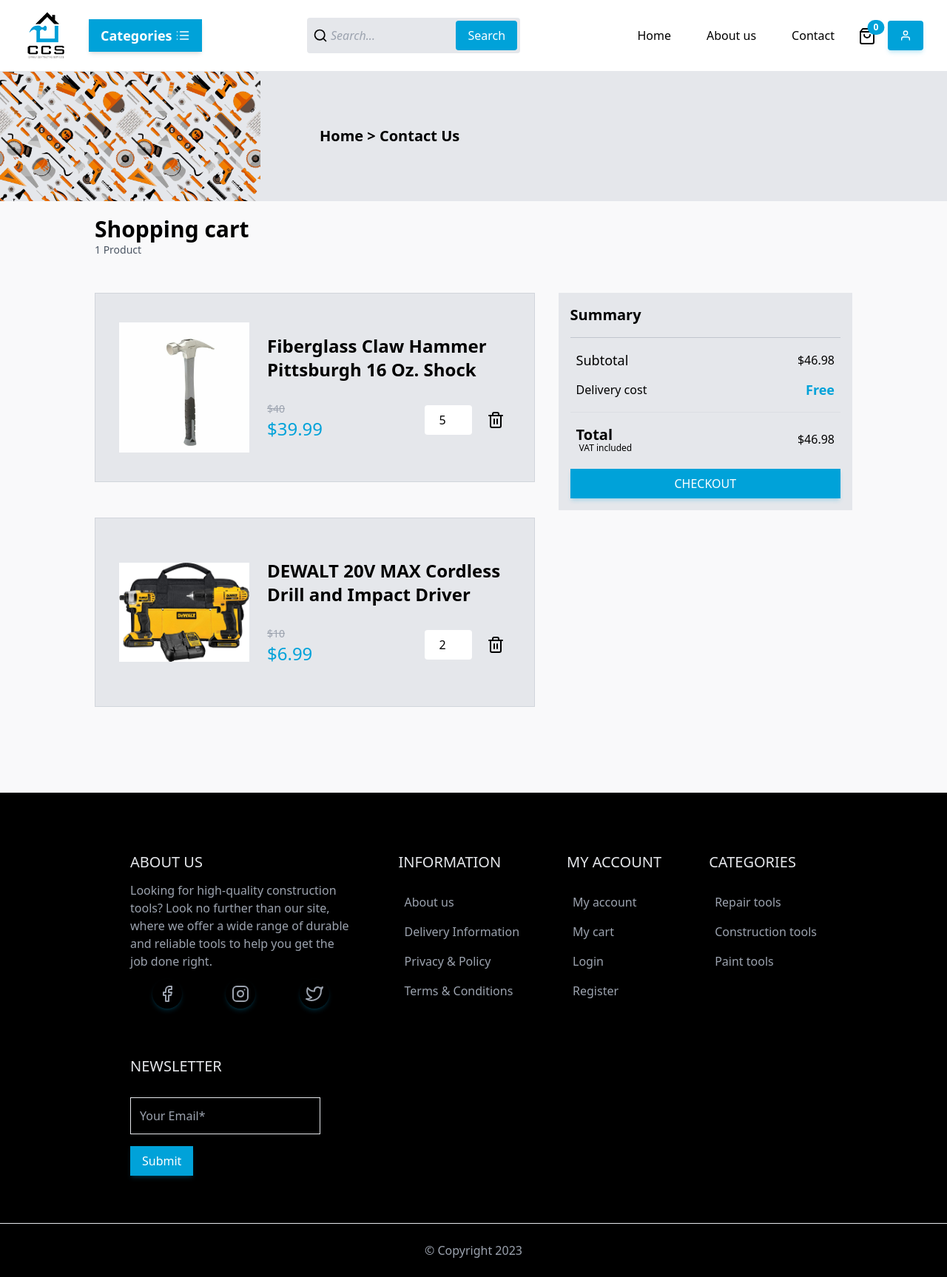
After one commit to karimmasri-0/CCS, a PHP site: page /checkout.php in a window 1280 px wide. The commit adds this page. Shown: the whole page at 74% size. Run offline with PHP 8.4, Linux system fonts and the light colour scheme; some libraries are stand-ins or nearby versions.

Commit message:
checkout page

```diff
--- /dev/null
+++ b/checkout.php
@@ -0,0 +1,72 @@
+<?php require_once('header.php');
+$products = [
+    ['name' => 'Fiberglass Claw Hammer Pittsburgh 16 Oz. Shock', 'old_price' => 40, 'new_price' => 39.99, 'in_stock' => true, 'image' => 'images/hammer.jpg', 'qty' => 5],
+    ['name' => 'DEWALT 20V MAX Cordless Drill and Impact Driver', 'old_price' => 10, 'new_price' => 6.99, 'in_stock' => true, 'image' => 'images/tools.jpg', 'qty' => 2],
+];
+?>
+<section class=" mx-32 my-5">
+    <h1 class=" text-3xl font-bold">Shopping cart</h1>
+    <div class="mt-0 text-gray-600 text-sm">1 Product</div>
+    <div class="flex items-start gap-8 mt-12">
+        <div class="flex flex-col gap-12 w-3/5 ">
+            <?php for ($i = 0; $i < count($products); $i++) {
+                echo '
+        <div class="p-8 bg-gray-200 flex items-center h-64 gap-6 border border-gray-300">
+            <img alt="product" class="w-44" src="' . $products[$i]['image'] . '"/>
+            <div class="">
+                <div class="text-2xl mb-6 font-semibold">' . $products[$i]['name'] . '</div>
+                <div class="flex items-center justify-between">
+                    <div>
+                        <del class="text-sm text-gray-400">$' . $products[$i]['old_price'] . '</del>
+                        <div class="text-2xl text-[#00a2d9]">$' . $products[$i]['new_price'] . '</div>
+                    </div>
+                    <div class="flex items-center gap-3">
+                        <input type="number" class="p-2 text-center w-16 rounded" value="' . $products[$i]['qty'] . '"/>
+                        <button class="p-2 hover:bg-white rounded-full transition-all"><svg xmlns="http://www.w3.org/2000/svg" width="24" height="24" viewBox="0 0 24 24" fill="none" stroke="currentColor" stroke-width="2" stroke-linecap="round" stroke-linejoin="round" class="feather feather-trash-2"><polyline points="3 6 5 6 21 6"></polyline><path d="M19 6v14a2 2 0 0 1-2 2H7a2 2 0 0 1-2-2V6m3 0V4a2 2 0 0 1 2-2h4a2 2 0 0 1 2 2v2"></path><line x1="10" y1="11" x2="10" y2="17"></line><line x1="14" y1="11" x2="14" y2="17"></line></svg></button>
+                    </div>
+                </div>
+            </div>
+        </div>';
+            }
+            ?>
+        </div>
+        <div class="p-4 bg-gray-200 w-2/5">
+            <div class="text-xl font-semibold">Summary</div>
+            <hr class="w-full my-4 h-px border-0 bg-gray-400/50">
+            <div class="flex items-center justify-between mx-2 mt-4 mb-2">
+                <div class="text-lg">Subtotal</div>
+                <div>
+                    <?php $total = 0;
+                    for ($i = 0; $i < count($products); $i++) {
+                        $total = $total + $products[$i]['new_price'];
+                    }
+                    echo '$' . $total; ?>
+                </div>
+            </div>
+            <div class="flex items-center justify-between mx-2 mt-3 mb-2">
+                <div class="">Delivery cost</div>
+                <div class="text-[#00a2d9] text-lg font-semibold">
+                    Free
+                </div>
+            </div>
+            <hr class="w-full my-4 h-px border-0 bg-gray-300/50">
+            <div class="flex items-center justify-between mx-2">
+                <div class="text-xl font-bold ">Total<span class="text-xs font-normal ml-1 block -mt-1">VAT
+                        included</span>
+                </div>
+                <div>
+                    <?php $total = 0;
+                    for ($i = 0; $i < count($products); $i++) {
+                        $total = $total + $products[$i]['new_price'];
+                    }
+                    echo '$' . $total; ?>
+                </div>
+            </div>
+            <button
+                class="text-white mt-5 uppercase w-full py-2 bg-[#00a2d9] shadow-md hover:shadow-lg shadow-[#00a2d9]/20 hover:shadow-[#00a2d9]/40 transition-all focus:opacity-[0.85]">
+                Checkout
+            </button>
+        </div>
+    </div>
+</section>
+<?php require_once('footer.php'); ?>
--- a/header.php
+++ b/header.php
@@ -1,3 +1,5 @@
+<?php $signed_in = true ?>
+
 <!DOCTYPE html>
 <html lang="en">
 
@@ -119,7 +121,8 @@
                 About us</a>
             <a class="hidden lg:block transition-all cursor-pointer px-4 py-2 hover:bg-[#00a2d9] hover:text-white hover:shadow-md"
                 href="contact.php">Contact</a>
-            <a class="px-2 lg:px-4 py-2 bg-[#00a2d9] hover:bg-[#00a2d9]/80 shadow-md hover:shadow-lg shadow-[#00a2d9]/20 hover:shadow-[#00a2d9]/40 transition-all text-white rounded flex items-center gap-1"
+            <?php if (!$signed_in)
+                echo '<a class="px-2 lg:px-4 py-2 bg-[#00a2d9] hover:bg-[#00a2d9]/80 shadow-md hover:shadow-lg shadow-[#00a2d9]/20 hover:shadow-[#00a2d9]/40 transition-all text-white rounded flex items-center gap-1"
                 href="signup.php">
                 <div class="hidden lg:block">Sign in</div>
                 <svg class=" mx-1" xmlns="http://www.w3.org/2000/svg" width="16" height="16" viewBox="0 0 24 24"
@@ -128,7 +131,7 @@
                     <path d="M20 21v-2a4 4 0 0 0-4-4H8a4 4 0 0 0-4 4v2"></path>
                     <circle cx="12" cy="7" r="4"></circle>
                 </svg>
-            </a>
+            </a>' ?>
                 <a href="" class='block'>
                     <span class="relative inline-block mt-2">
                         <svg xmlns="http://www.w3.org/2000/svg" width="24" height="24" viewBox="0 0 24 24" fill="none"
@@ -159,6 +162,16 @@
                     </span>
                 </span> -->
                 </a>
+            <?php if ($signed_in)
+                echo '<a class="p-3 bg-[#00a2d9] hover:bg-[#00a2d9]/80 shadow-md hover:shadow-lg shadow-[#00a2d9]/20 hover:shadow-[#00a2d9]/40 transition-all text-white rounded flex items-center gap-1"
+                href="profile.php">
+                <svg class=" mx-1" xmlns="http://www.w3.org/2000/svg" width="16" height="16" viewBox="0 0 24 24"
+                    fill="none" stroke="currentColor" stroke-width="2" stroke-linecap="round" stroke-linejoin="round"
+                    class="feather feather-user">
+                    <path d="M20 21v-2a4 4 0 0 0-4-4H8a4 4 0 0 0-4 4v2"></path>
+                    <circle cx="12" cy="7" r="4"></circle>
+                </svg>
+            </a>'; ?>
             <button
                 class="hover:bg-[#00a2d9]/80 shadow-md hover:shadow-lg shadow-[#00a2d9]/20 hover:shadow-[#00a2d9]/40 lg:hidden flex items-center px-3 py-2 border rounded text-[#00a2d9] border-[#00a2d9] hover:text-black hover:border-black transition-all"
                 id="menu-button">
```
Also changed, not shown: icons/trash-2.svg (added). Lines whose indentation alone changed are shown as unchanged.
